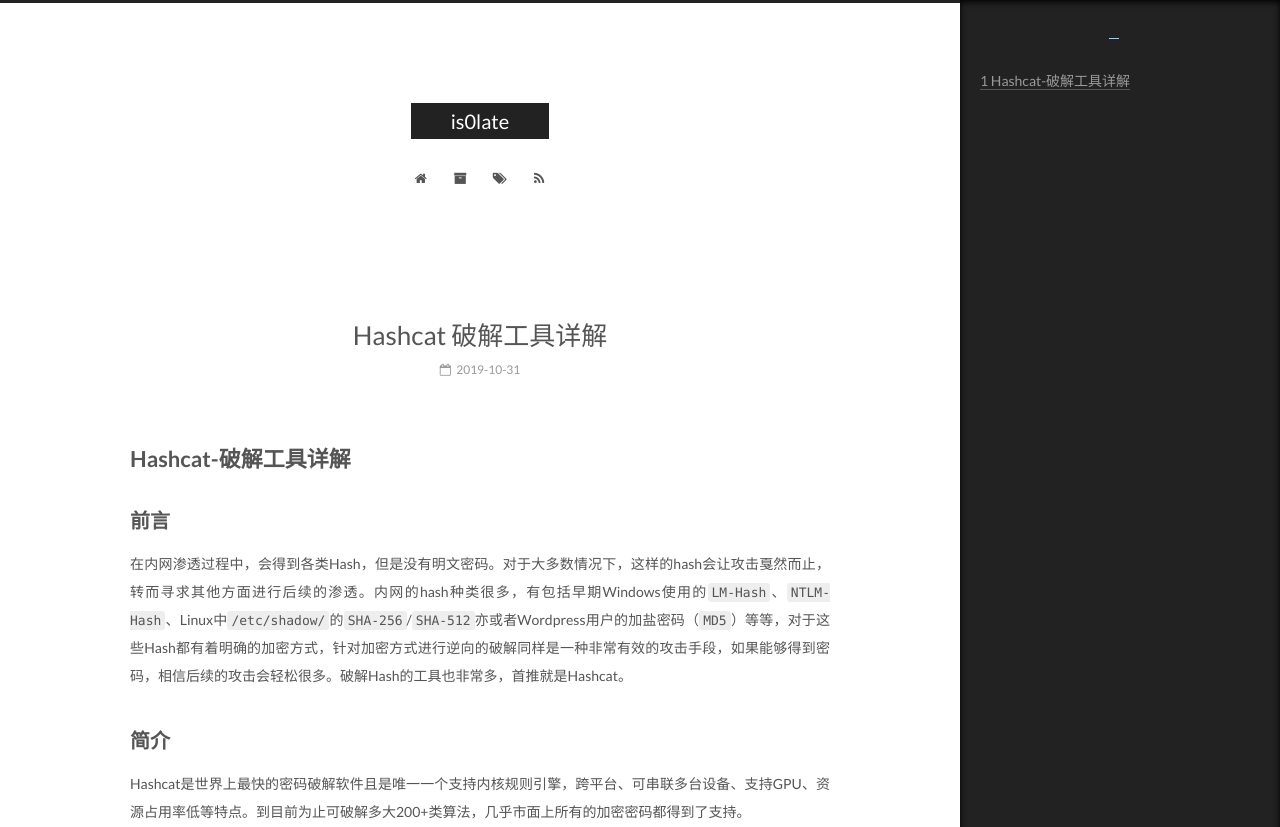
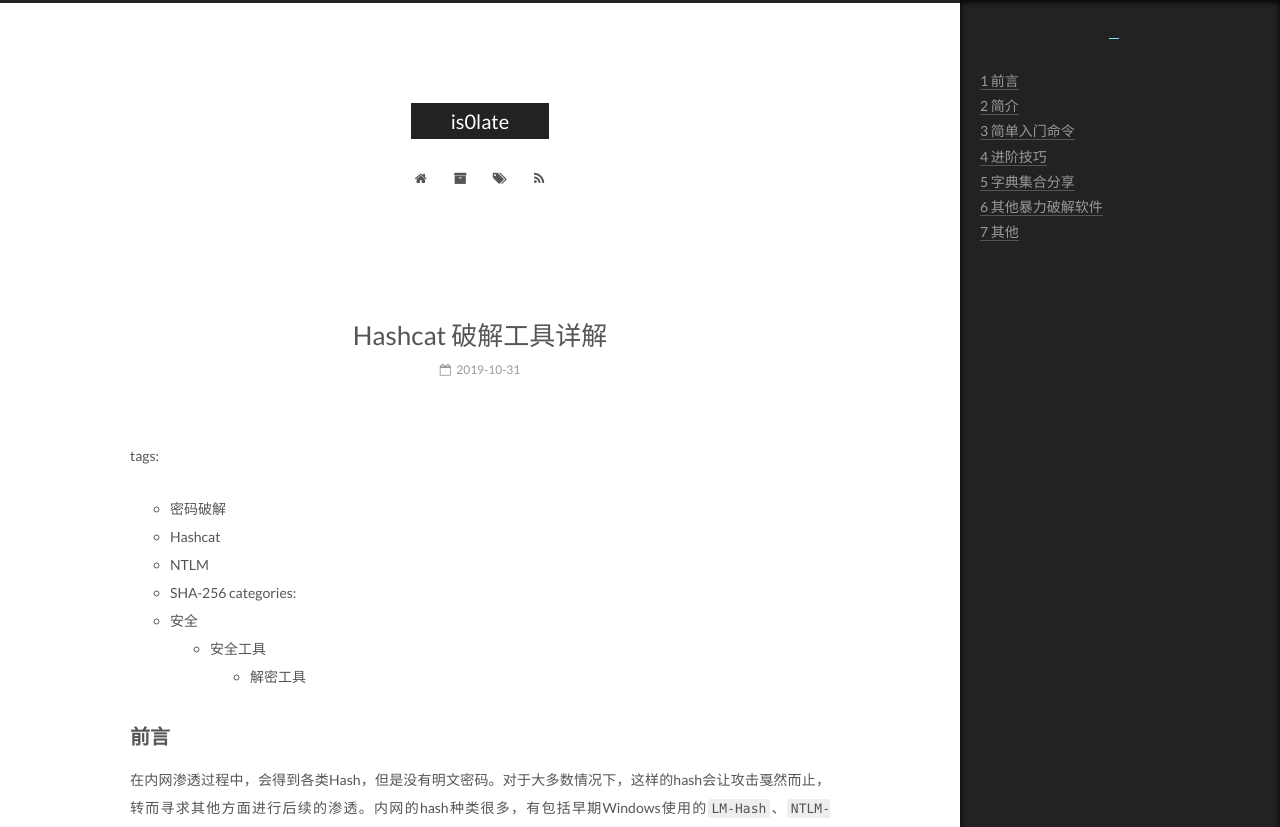
Before and after one commit to is0late/is0late.github.io, a Jekyll site: the page built from _posts/2019/2019-10-31-hashcat-破解工具详解.md, in a window 1280 px wide and 1400 px high. Shown: the top 827 px of the window. Built offline with Jekyll 4.4.1, drawn with Linux system fonts in a browser that asks for light colours; grey boxes are pictures that could not be loaded.

Commit message:
new post

```diff
--- a/_posts/2019/2019-10-31-hashcat-破解工具详解.md
+++ b/_posts/2019/2019-10-31-hashcat-破解工具详解.md
@@ -1,4 +1,14 @@
-# Hashcat-破解工具详解
+tags:
+- 密码破解
+- Hashcat
+- NTLM
+- SHA-256
+categories:
+- 安全
+  - 安全工具
+    - 解密工具
+
+
 ## 前言
 在内网渗透过程中，会得到各类Hash，但是没有明文密码。对于大多数情况下，这样的hash会让攻击戛然而止，转而寻求其他方面进行后续的渗透。内网的hash种类很多，有包括早期Windows使用的`LM-Hash`、`NTLM-Hash`、Linux中`/etc/shadow/`的`SHA-256`/`SHA-512`亦或者Wordpress用户的加盐密码（`MD5`）等等，对于这些Hash都有着明确的加密方式，针对加密方式进行逆向的破解同样是一种非常有效的攻击手段，如果能够得到密码，相信后续的攻击会轻松很多。破解Hash的工具也非常多，首推就是Hashcat。
 
```
Also changed, not shown: _posts/2019/2019-12-04-Linux下配置WIFI.md (added, +122 -0 lines), _posts/2019/media/2019-12-04-13-16-01.png (added), _posts/2019/media/2019-12-04-13-16-02.png (added), _posts/2019/media/2019-12-04-13-16-03.png (added).
